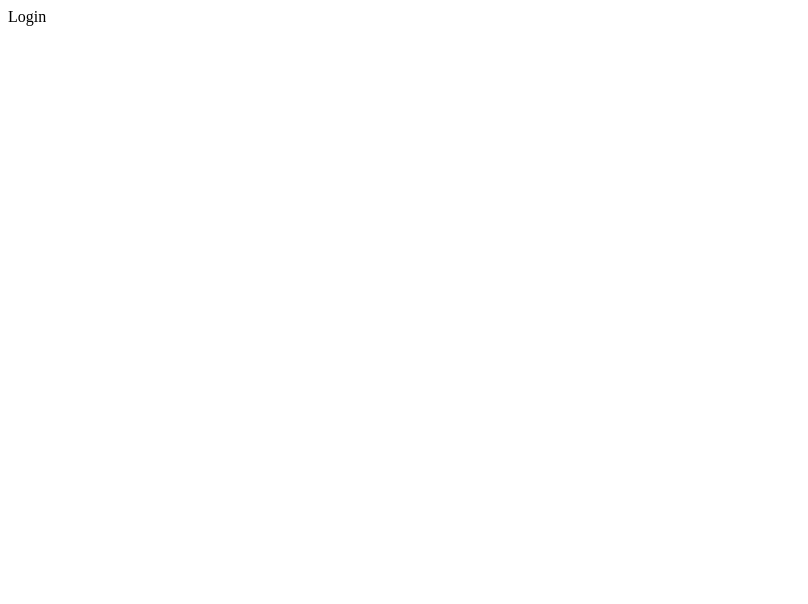
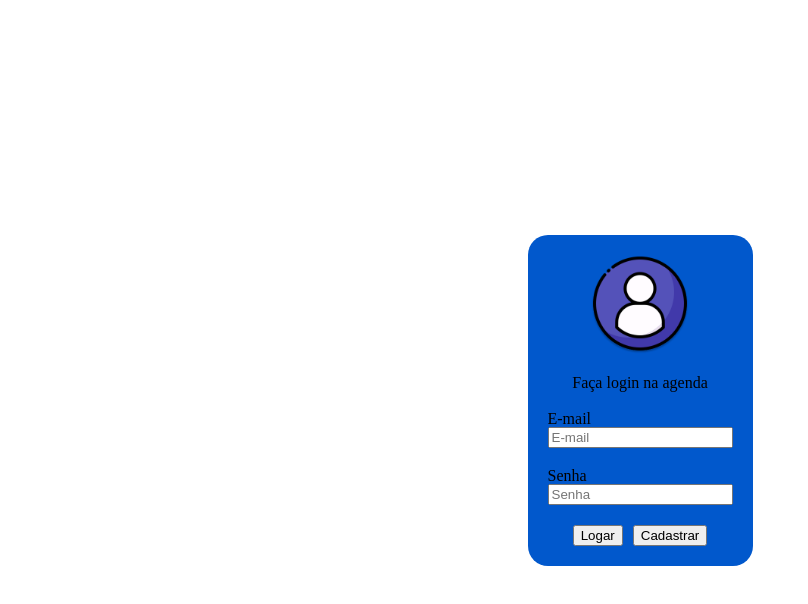
Before and after one commit to Fellipe-1Cocco2/agenda_contatos, a plain HTML site: page pages/login.html in a window 1280 px wide. Shown: the whole page, without its empty margins (0-808 px from the left). Drawn offline with Linux system fonts and the light colour scheme.

Commit message:
inicio do front
Começo da tela de login

```diff
--- a/pages/login.html
+++ b/pages/login.html
@@ -3,9 +3,28 @@
 <head>
     <meta charset="UTF-8">
     <meta name="viewport" content="width=device-width, initial-scale=1.0">
+    <link rel="stylesheet" href="../styles/reset.css">
+    <link rel="stylesheet" href="../styles/login.css">
     <title>Login</title>
 </head>
 <body>
-    Login
+    <form action="" class="container-login">
+        <img class="login-img" src="../imgs/contato_login.png" alt="">
+        <div class="login-titulo">Faça login na agenda</div>
+        <div class="login-inputs">
+            <div class="inputs-email">
+                <label for="email">E-mail</label>
+                <input id="email" class="input-email" type="email" placeholder="E-mail">
+            </div>
+            <div class="inputs-password">
+                <label for="password">Senha</label>
+                <input id="password" class="input-password" type="password" placeholder="Senha">
+            </div>
+        </div>
+        <div class="login-buttons">
+            <button class="buttons-login">Logar</button>
+            <button class="buttons-cadastrar">Cadastrar</button>
+        </div>
+    </form>
 </body>
 </html>
--- /dev/null
+++ b/styles/login.css
@@ -0,0 +1,42 @@
+@import url(./variables.css);
+
+body{
+    display: flex;
+    justify-content: center;
+    align-items: center;
+    width: 100%;
+    height: 100vh;
+}
+
+.container-login{
+    display: flex;
+    flex-direction: column;
+    justify-content: center;
+    align-items: center;
+    gap: 20px;
+    background-color: var(--color-1);
+    padding: 20px;
+    border-radius: 20px;
+}
+
+.login-img{
+    width: 100px;
+}
+
+.login-inputs{
+    display: flex;
+    flex-direction: column;
+    gap: 20px;
+}
+
+.inputs-email, .inputs-password{
+    display: flex;
+    flex-direction: column;
+}
+
+.login-buttons{
+    display: flex;
+    justify-content: center;
+    align-items: center;
+    gap: 10px;
+}
--- /dev/null
+++ b/styles/variables.css
@@ -0,0 +1,8 @@
+:root{
+    --color-1: #0158CC;
+    --color-2: #CDCDCD;
+    --color-3: #C2E7FF;
+    --color-4: #000000;
+    --color-5: #6F6F6F;
+    --color-6: #ffffff;
+}
```
Also changed, not shown: imgs/contato_login.png (added).
